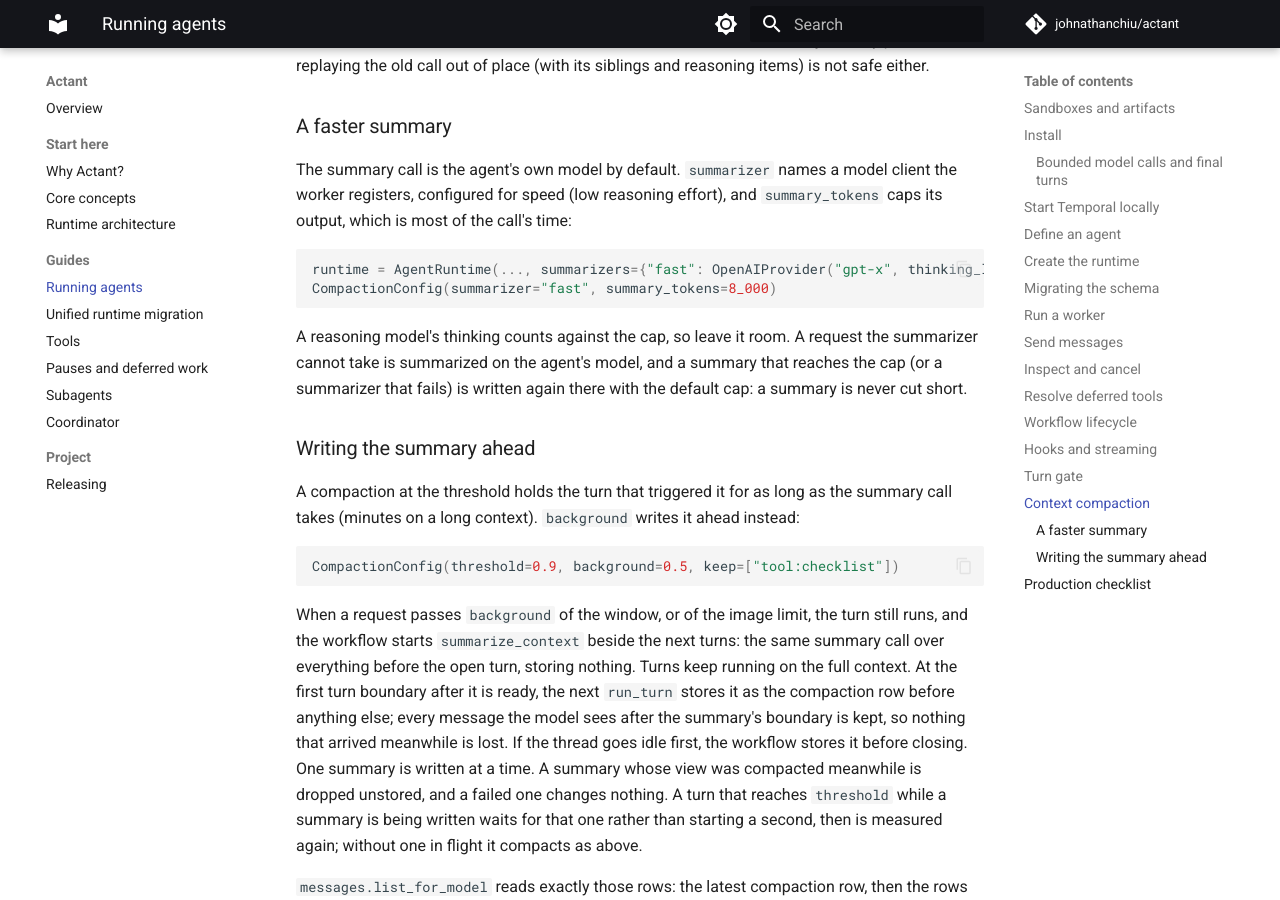
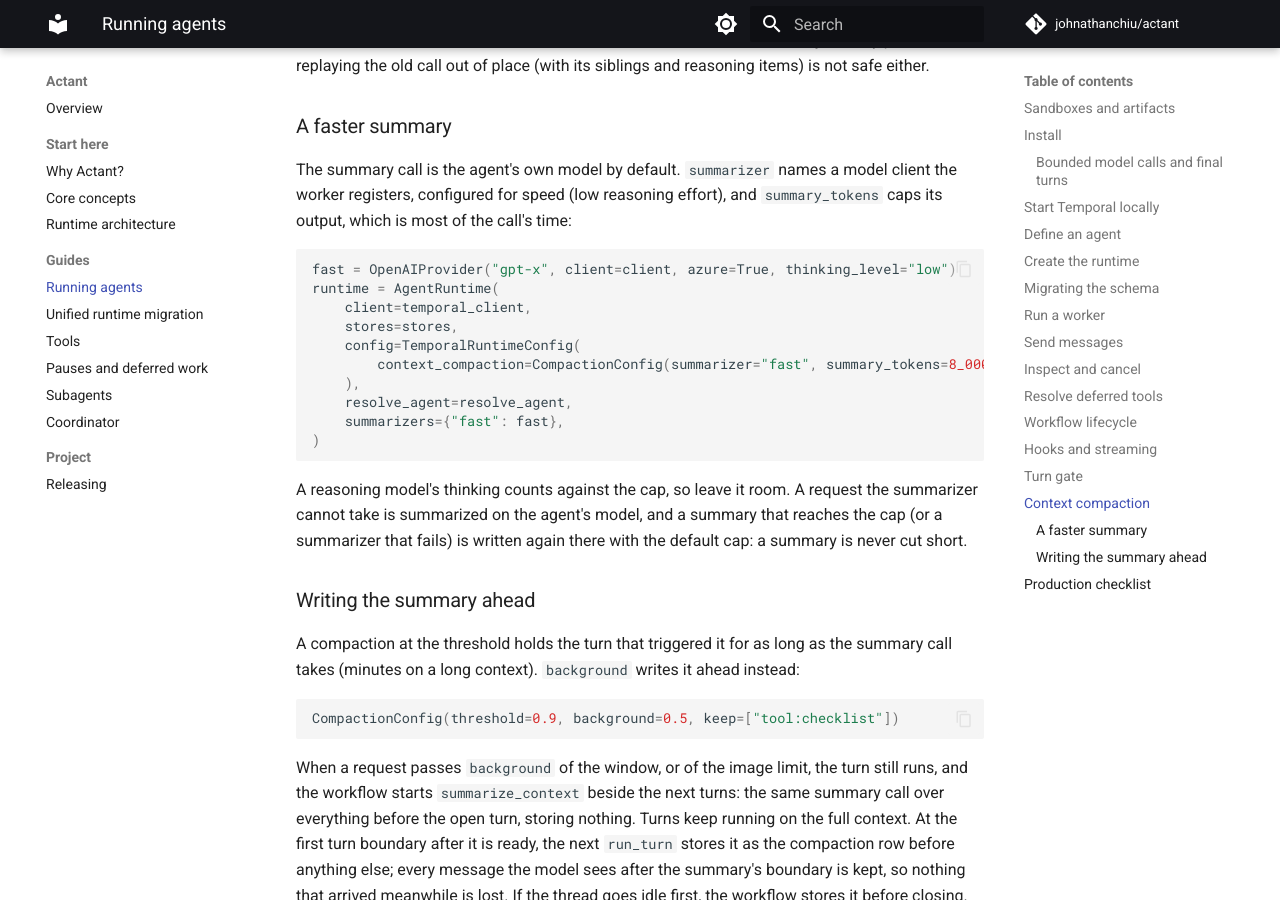
Before and after one commit to johnathanchiu/actant, an MkDocs documentation site: the page built from docs/actant-runtime-guide.md, in a window 1280 px wide and 900 px high, scrolled down 8710 px. Built offline with MkDocs 1.6.1 and Material for MkDocs 9.7.7, drawn with Linux system fonts in a browser that asks for light colours; comment, search, counter and statistics services are not loaded.

Commit message:
Make the summarizer docs snippet valid Python

````diff
--- a/docs/actant-runtime-guide.md
+++ b/docs/actant-runtime-guide.md
@@ -422,8 +422,16 @@ the worker registers, configured for speed (low reasoning effort), and `summary_
 caps its output, which is most of the call's time:
 
 ```python
-runtime = AgentRuntime(..., summarizers={"fast": OpenAIProvider("gpt-x", thinking_level="low", ...)})
-CompactionConfig(summarizer="fast", summary_tokens=8_000)
+fast = OpenAIProvider("gpt-x", client=client, azure=True, thinking_level="low")
+runtime = AgentRuntime(
+    client=temporal_client,
+    stores=stores,
+    config=TemporalRuntimeConfig(
+        context_compaction=CompactionConfig(summarizer="fast", summary_tokens=8_000)
+    ),
+    resolve_agent=resolve_agent,
+    summarizers={"fast": fast},
+)
 ```
 
 A reasoning model's thinking counts against the cap, so leave it room. A request the
````
